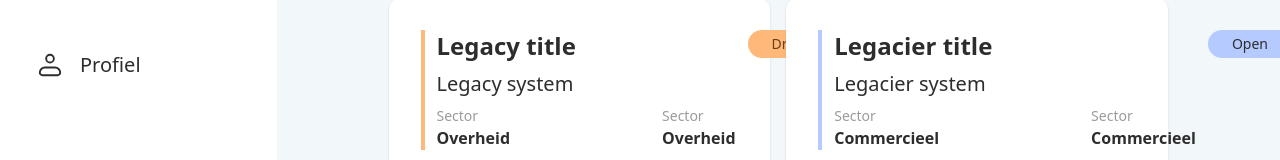
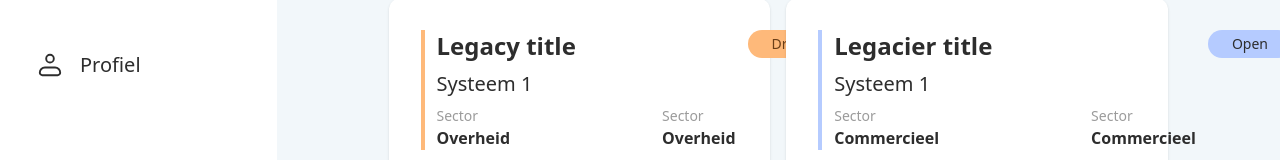
Before and after one commit to larsvankoningsveld/v88-testcase, a Nuxt app: page / in a window 1280 px wide. Shown: the part 742-902 px from the top of the page. Built offline with nearby package versions, Linux system fonts and the light colour scheme.

Commit message:
Change systems to match filter

```diff
--- a/assets/data/ownProjects.js
+++ b/assets/data/ownProjects.js
@@ -1,44 +1,44 @@
 export const mockProjects = [
   {
     anonymous: true,
-    title: 'Legacy title',
-    desc: 'Lorem Ipsum is simply dummy text of the printing and typesetting industry. Lorem Ipsum has been the industry\'s standard dummy text ever since the 1500s, when an unknown printer took a galley of type and scrambled it to make a type specimen book.It has survived not only five centuries, but also the leap into electronic typesetting, remaining essentially unchanged.',
+    title: "Legacy title",
+    desc: "Lorem Ipsum is simply dummy text of the printing and typesetting industry. Lorem Ipsum has been the industry's standard dummy text ever since the 1500s, when an unknown printer took a galley of type and scrambled it to make a type specimen book.It has survived not only five centuries, but also the leap into electronic typesetting, remaining essentially unchanged.",
     links: [],
     files: [],
-    system: 'Legacy system',
-    sector: 'Overheid',
+    system: "Systeem 1",
+    sector: "Overheid",
     urgency: 0,
-    urgencyDesc: '',
+    urgencyDesc: "",
     budget: 0,
     budgetKnown: true,
-    status: 0
+    status: 0,
   },
   {
     anonymous: true,
-    title: 'Legacier title',
-    desc: 'Lorem Ipsum is simply dummy text of the printing and typesetting industry. Lorem Ipsum has been the industry\'s standard dummy text ever since the 1500s, when an unknown printer took a galley of type and scrambled it to make a type specimen book.It has survived not only five centuries, but also the leap into electronic typesetting, remaining essentially unchanged.',
+    title: "Legacier title",
+    desc: "Lorem Ipsum is simply dummy text of the printing and typesetting industry. Lorem Ipsum has been the industry's standard dummy text ever since the 1500s, when an unknown printer took a galley of type and scrambled it to make a type specimen book.It has survived not only five centuries, but also the leap into electronic typesetting, remaining essentially unchanged.",
     links: [],
     files: [],
-    system: 'Legacier system',
-    sector: 'Commercieel',
+    system: "Systeem 1",
+    sector: "Commercieel",
     urgency: 1,
-    urgencyDesc: '',
+    urgencyDesc: "",
     budget: 2,
     budgetKnown: true,
-    status: 1
+    status: 1,
   },
   {
     anonymous: true,
-    title: 'Legaciest title',
-    desc: 'Lorem Ipsum is simply dummy text of the printing and typesetting industry. Lorem Ipsum has been the industry\'s standard dummy text ever since the 1500s, when an unknown printer took a galley of type and scrambled it to make a type specimen book.It has survived not only five centuries, but also the leap into electronic typesetting, remaining essentially unchanged.',
+    title: "Legaciest title",
+    desc: "Lorem Ipsum is simply dummy text of the printing and typesetting industry. Lorem Ipsum has been the industry's standard dummy text ever since the 1500s, when an unknown printer took a galley of type and scrambled it to make a type specimen book.It has survived not only five centuries, but also the leap into electronic typesetting, remaining essentially unchanged.",
     links: [],
     files: [],
-    system: 'Legaciest system',
-    sector: 'Sociaal',
+    system: "Systeem 2",
+    sector: "Sociaal",
     urgency: 2,
-    urgencyDesc: '',
+    urgencyDesc: "",
     budget: 3,
     budgetKnown: true,
-    status: 1
-  }
-]
+    status: 1,
+  },
+];
```
